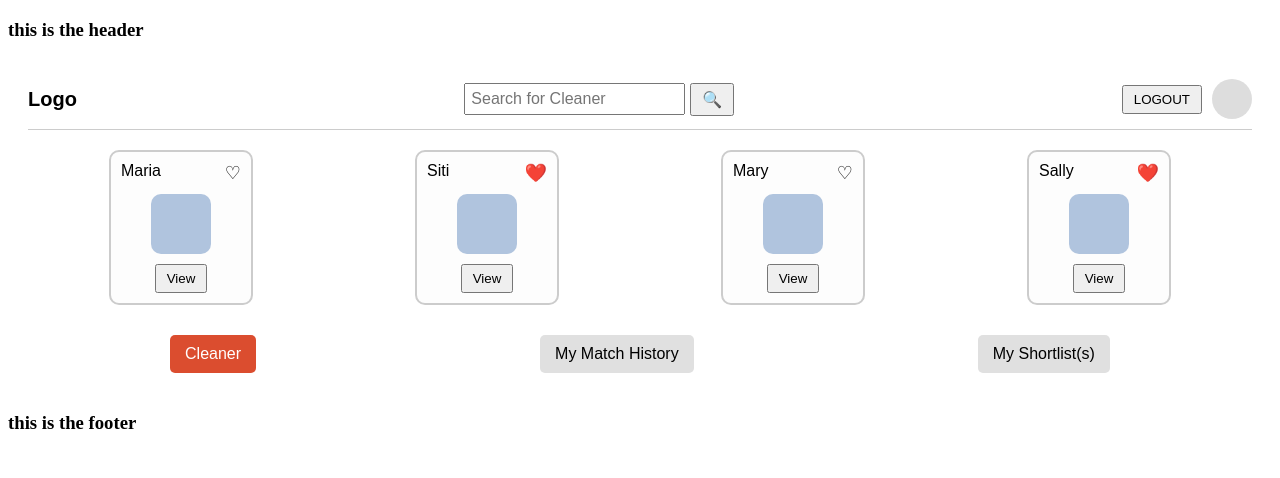
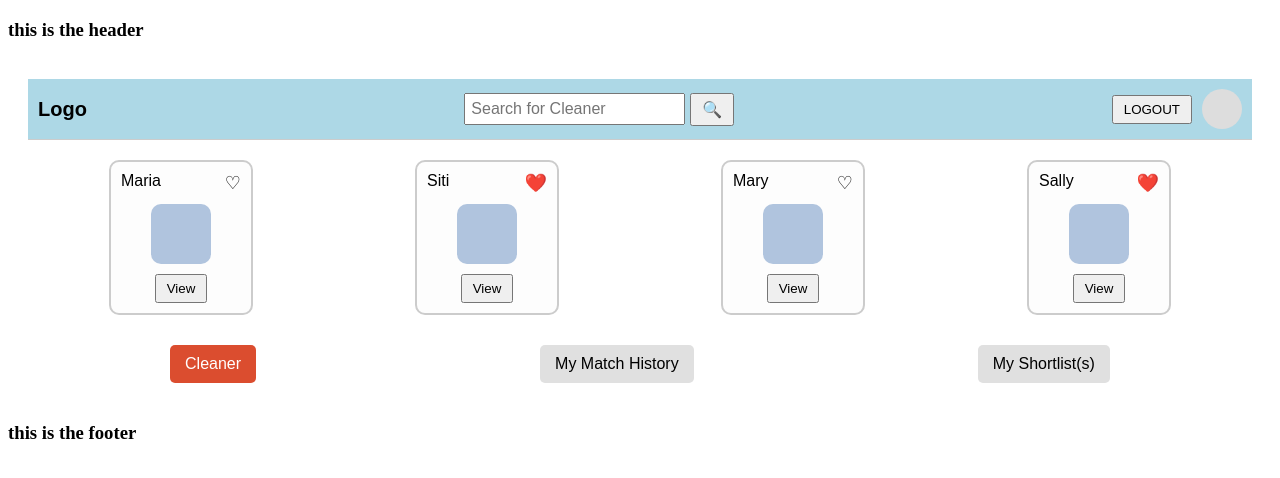
Before and after one commit to wooin0428/Project, a React (Vite) app in the folder frontend/: page /homeownersDashboard in a window 1280 px wide. Shown: the top 478 px of the page. Built offline with nearby package versions, Linux system fonts and the light colour scheme.

Commit message:
Update file main.css

```diff
--- a/frontend/src/styles/main.css
+++ b/frontend/src/styles/main.css
@@ -170,3 +170,8 @@ CreateUserGroup.jsx Styling
     border-radius: 5px;
     cursor: pointer;
   }
+
+  .header {
+    background-color: lightblue;
+    padding: 10px;
+  }
```
